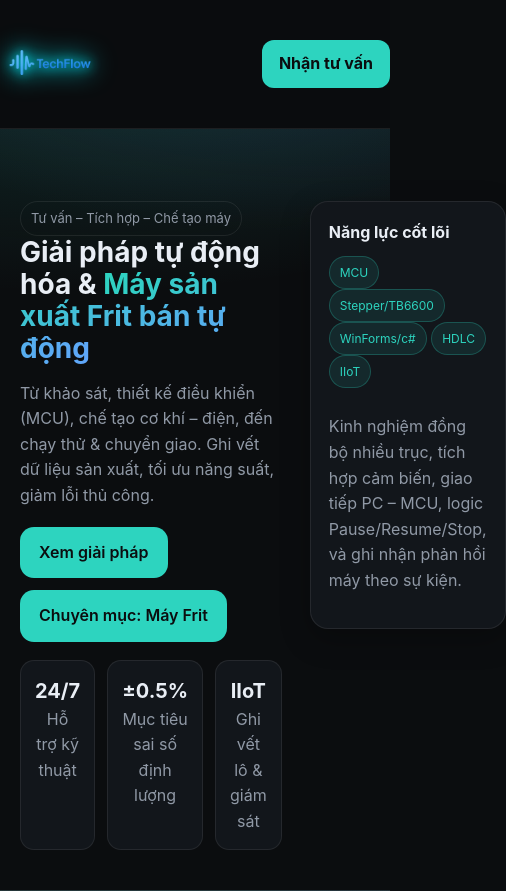
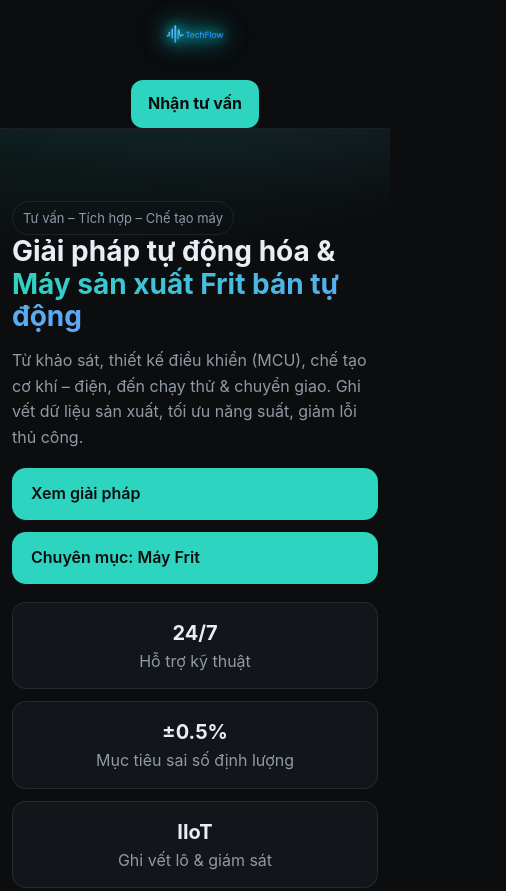
Before and after one commit to Xthanhduoc/WebsiteDATN, a plain HTML site: page index.html in a window 390 px wide. Shown: the top 891 px of the page, 506 px wide, since content can reach past the window. Drawn offline with Linux system fonts and the light colour scheme.

Commit message:
canh chỉnh lại giao diện mobile

```diff
--- a/index.html
+++ b/index.html
@@ -161,6 +161,47 @@ header {
     width:100%;padding:12px;border-radius:12px;border:var(--bd);background:#0f1419;color:var(--txt)
   }
 
+  /* Responsive cho mobile */
+@media(max-width: 719px) {
+  .hero .grid {
+    grid-template-columns: 1fr; /* 1 cột thay vì 2 */
+  }
+
+  .cards {
+    grid-template-columns: 1fr !important; /* card full chiều ngang */
+  }
+
+  .kpi {
+    grid-template-columns: 1fr; /* KPI xếp dọc thay vì ngang */
+  }
+
+  .nav {
+    flex-direction: column; /* header co lại */
+    gap: 10px;
+    text-align: center;
+  }
+
+  header .logo-img {
+    height: 70px; /* thu nhỏ logo */
+  }
+
+  .cta {
+    flex-direction: column; /* nút xếp dọc */
+    align-items: stretch;
+  }
+
+  .section {
+    padding: 36px 0; /* giảm khoảng cách */
+  }
+
+  h1 {
+    font-size: 24px; /* chữ tiêu đề nhỏ hơn */
+  }
+
+  .container {
+    padding: 0 12px; /* thu hẹp padding để chữ không bị ép */
+  }
+}
 
 </style>
 </head>
```
